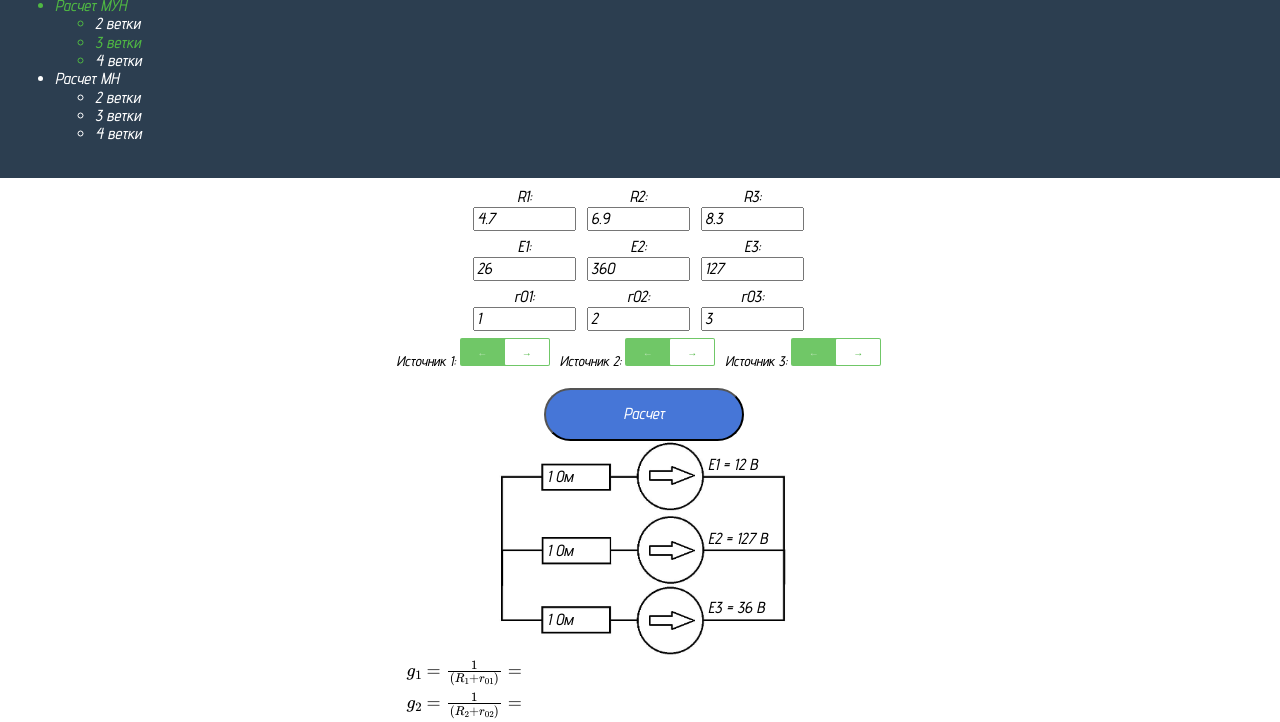
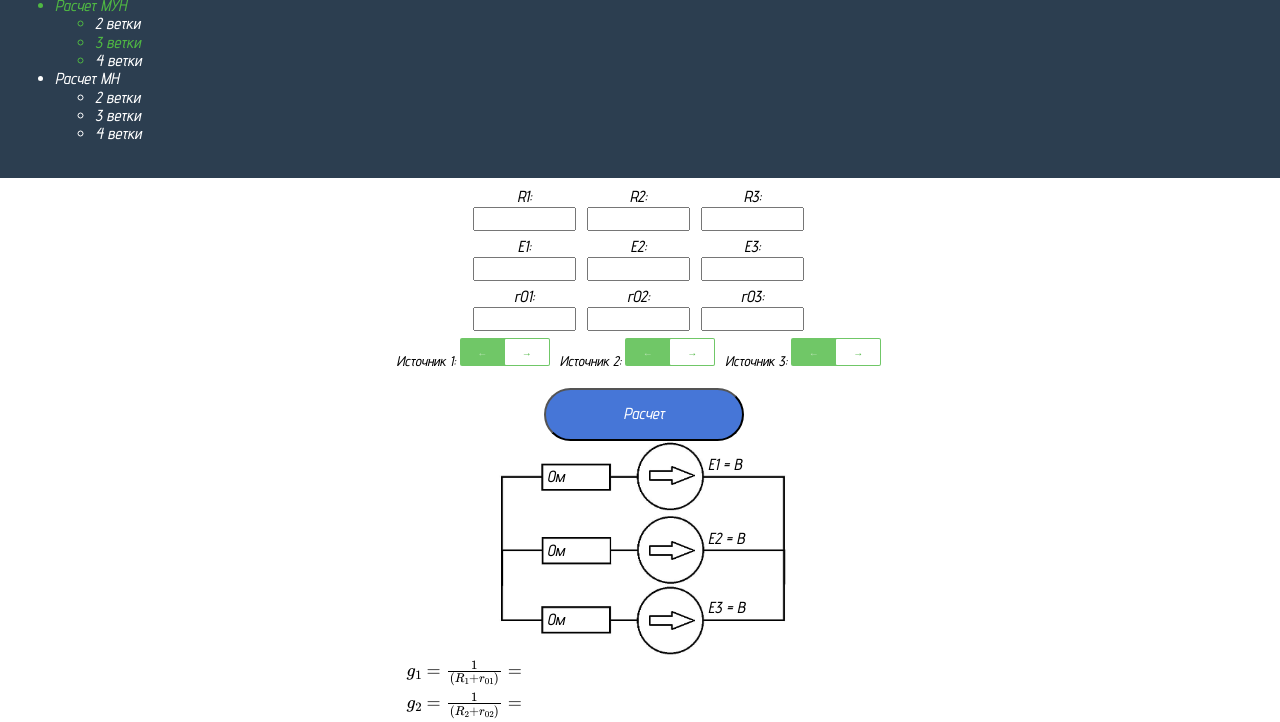
Before and after one commit to Luca324/site.github.io, a plain HTML site: page MYN3.html in a window 1280 px wide. Shown: the part 58-780 px from the top of the page. Drawn offline with nearby package versions, Linux system fonts and the light colour scheme; some packages are replaced by stand-ins of ours.

Commit message:
оптимизация

```diff
--- a/MYN3.html
+++ b/MYN3.html
@@ -49,16 +49,16 @@
             <div class="input-container-wrapper">
                 <div class="input-container input-containerU">
                     <label for="input1">R1:
-                        <input type="number" step="any" id="R1" name="input1" value="4.7">
+                        <input type="number" step="any" id="R1" name="input1" value="">
 
                     </label>
 
                     <label for="input2">R2:
-                        <input type="number" step="any" id="R2" name="input2" value="6.9">
+                        <input type="number" step="any" id="R2" name="input2" value="">
                     </label>
 
                     <label for="input3">R3:
-                        <input type="number" step="any" id="R3" name="input3" value="8.3">
+                        <input type="number" step="any" id="R3" name="input3" value="">
                     </label>
                 </div>
 
@@ -68,15 +68,15 @@
 
                 <div class="input-container input-containerE">
                     <label for="input4">E1:
-                        <input type="number" step="any" id="E1" name="input4" value="26">
+                        <input type="number" step="any" id="E1" name="input4" value="">
                     </label>
 
                     <label for="input5">E2:
-                        <input type="number" step="any" id="E2" name="input5" value="360">
+                        <input type="number" step="any" id="E2" name="input5" value="">
                     </label>
 
                     <label for="input6">E3:
-                        <input type="number" step="any" id="E3" name="input6" value="127">
+                        <input type="number" step="any" id="E3" name="input6" value="">
                     </label>
                 </div>
 
@@ -85,15 +85,15 @@
 
                 <div class="input-container input-containerR">
                     <label for="input7">r01:
-                        <input type="number" step="any" id="r1" name="input7" value="1">
+                        <input type="number" step="any" id="r1" name="input7" value="">
                     </label>
 
                     <label for="input8">r02:
-                        <input type="number" step="any" id="r2" name="input8" value="2">
+                        <input type="number" step="any" id="r2" name="input8" value="">
                     </label>
 
                     <label for="input9">r03:
-                        <input type="number" step="any" id="r3" name="input9" value="3">
+                        <input type="number" step="any" id="r3" name="input9" value="">
                     </label>
                 </div>
             </div>
@@ -150,12 +150,12 @@
             <img class="arrow" id="arrow1" src="img/arrow.jpg">
             <img class="arrow" id="arrow2" src="img/arrow.jpg">
             <img class="arrow" id="arrow3" src="img/arrow.jpg">
-            <span class="R_shema" id="R1_shema"><span id="R1_shema_value">1</span> Ом</span>
-            <span class="R_shema" id="R2_shema"><span id="R2_shema_value">1</span> Ом</span>
-            <span class="R_shema" id="R3_shema"><span id="R3_shema_value">1</span> Ом</span>
-            <span class="E_shema" id="E1_shema">E1 = <span id="E1_shema_value">12</span> В</span>
-            <span class="E_shema" id="E2_shema">E2 = <span id="E2_shema_value">127</span> В</span>
-            <span class="E_shema" id="E3_shema">E3 = <span id="E3_shema_value">36</span> В</span>
+            <span class="R_shema" id="R1_shema"><span id="R1_shema_value"></span> Ом</span>
+            <span class="R_shema" id="R2_shema"><span id="R2_shema_value"></span> Ом</span>
+            <span class="R_shema" id="R3_shema"><span id="R3_shema_value"></span> Ом</span>
+            <span class="E_shema" id="E1_shema">E1 = <span id="E1_shema_value"></span> В</span>
+            <span class="E_shema" id="E2_shema">E2 = <span id="E2_shema_value"></span> В</span>
+            <span class="E_shema" id="E3_shema">E3 = <span id="E3_shema_value"></span> В</span>
         </div>
         <h7>
 
--- a/js/MYN3.js
+++ b/js/MYN3.js
@@ -1,26 +1,20 @@
+// при вводе R и E значение выводится на схему
+const inputListener = function(id) {
+  console.log('*in inputListener* id = ', id)
+  document.querySelector('#'+ id).addEventListener('input', () => {
+    console.log('input ' + id)
+    $('#' + id + '_shema_value').text($("#" + id).val())
+
+  })
+  console.log('#' + id + 'shema_value'+ ' inputListener added. to ' +"#" + id)
+}
+
 document.addEventListener("DOMContentLoaded", function () {
-  // при вводе R значение выводится на схему
-  document.querySelector("#R1").addEventListener('input', () => {
-    document.querySelector('#R1_shema_val()').innerHTML = document.querySelector("#R1").val();
-  })
-  document.querySelector("#R2").addEventListener('input', () => {
-    document.querySelector('#R2_shema_val()').innerHTML = document.querySelector("#R2").val();
-  })
-  document.querySelector("#R3").addEventListener('input', () => {
-    document.querySelector('#R3_shema_val()').innerHTML = document.querySelector("#R3").val();
-  })
-
-  // при вводе E значение выводится на схему
-  document.querySelector("#E1").addEventListener('input', () => {
-    document.querySelector('#E1_shema_val()').innerHTML = document.querySelector("#E1").val();
-  })
-  document.querySelector("#E2").addEventListener('input', () => {
-    document.querySelector('#E2_shema_val()').innerHTML = document.querySelector("#E2").val();
-  })
-  document.querySelector("#E3").addEventListener('input', () => {
-    document.querySelector('#E3_shema_val()').innerHTML = document.querySelector("#E3").val();
-  })
-
+  const inputIds = ['R1', 'R2', 'R3', 'E1', 'E2', 'E3']
+  for (id in inputIds) {
+    inputListener(inputIds[id])
+    console.log('id = ' + id, 'inputIds[id] = ' + inputIds[id])
+  }
 
   document.querySelector('form').addEventListener("submit", (event) => {
     event.preventDefault();
```
Also changed, not shown: index.html (renamed from home.html).
